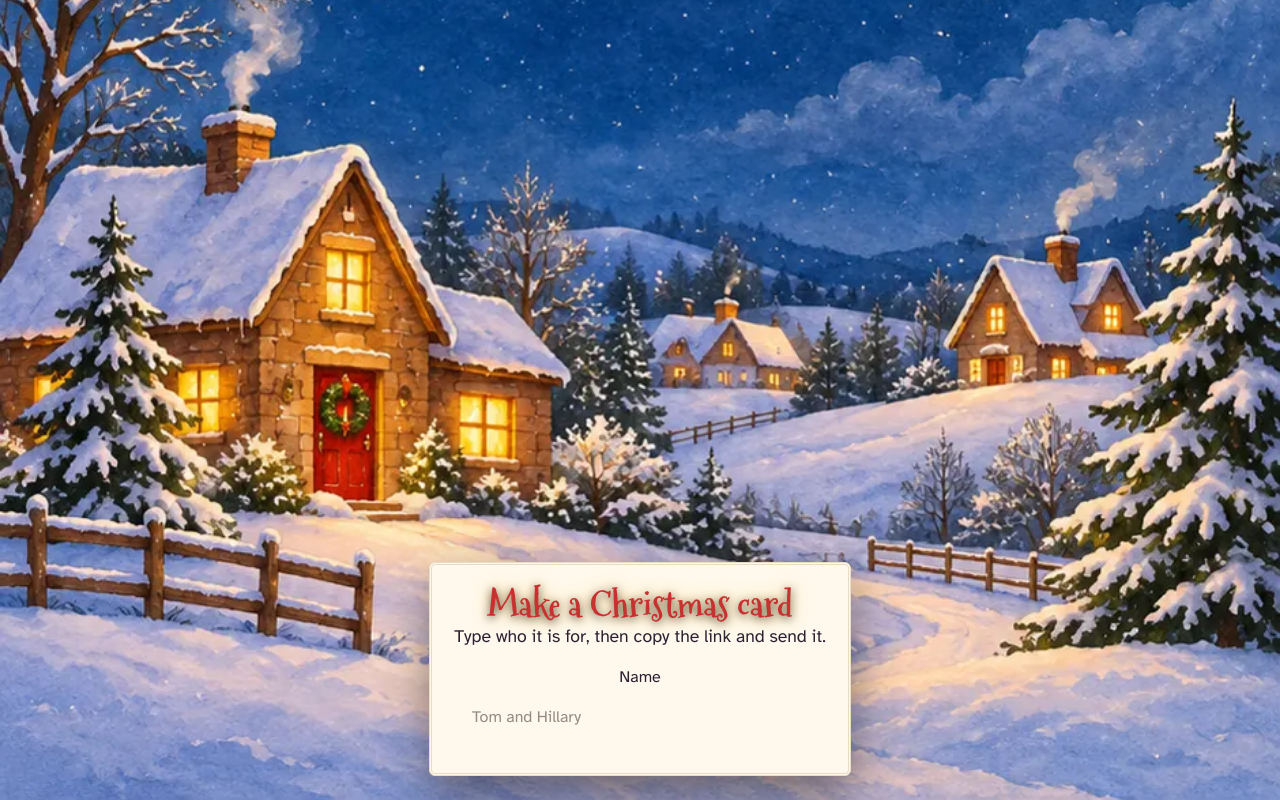
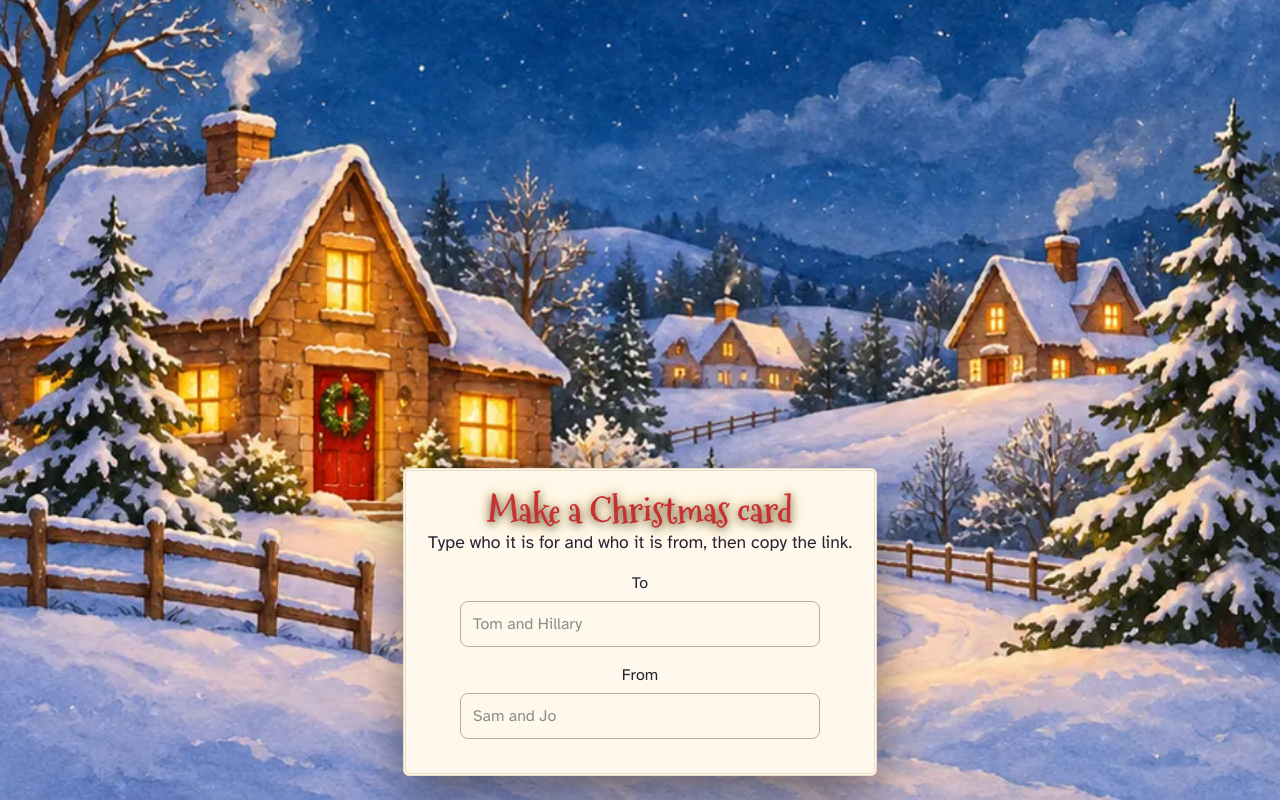
Before and after one commit to and900/canadabaybikegraveyard, a Next.js app in the folder apps/web/: page /c/new in a window 1280 px wide. Built offline with nearby package versions, Linux system fonts and the light colour scheme.

Commit message:
Open cards: a From name for the sign-off, and a message to paste into an email
Co-Authored-By: Claude Sonnet 5.5 <noreply@anthropic.com>
Claude-Session: https://claude.ai/code/session_01E9F4UWt5hSGyiz8nnrSfVn

```diff
--- a/apps/web/app/c/to/[name]/page.tsx
+++ b/apps/web/app/c/to/[name]/page.tsx
@@ -5,7 +5,7 @@ import { notFound } from 'next/navigation'
 import { CardView } from '@/components/cards/CardView'
 import '../../card.css'
 
-type Props = { params: Promise<{ name: string }> }
+type Props = { params: Promise<{ name: string }>; searchParams: Promise<{ from?: string }> }
 
 /** A card made by the link itself: the name is in the address, so nothing is stored. */
 export async function generateMetadata({ params }: Props): Promise<Metadata> {
@@ -31,9 +31,12 @@ export async function generateMetadata({ params }: Props): Promise<Metadata> {
   }
 }
 
-export default async function OpenCard({ params }: Props) {
+export default async function OpenCard({ params, searchParams }: Props) {
   const name = nameFromSlug((await params).name)
   if (!name) notFound()
-  const { message, signoff, theme } = await getCardSettings()
-  return <CardView name={name} greeting={null} message={message} signoff={signoff} theme={theme} />
+  const settings = await getCardSettings()
+  // Who it is from, when the link says: otherwise the sign-off the card's maker set.
+  const from = nameFromSlug((await searchParams).from ?? '')
+  const signoff = from ? `With love, ${from}` : settings.signoff
+  return <CardView name={name} greeting={null} message={settings.message} signoff={signoff} theme={settings.theme} />
 }
--- a/apps/web/components/cards/NewCard.tsx
+++ b/apps/web/components/cards/NewCard.tsx
@@ -2,61 +2,94 @@
 import { nameFromSlug, OPEN_NAME_MAX, openCardUrl } from '@iwb/shared'
 import { useState } from 'react'
 
-/** Type a name, get the card's link. Nothing is saved: the name is the link. */
+const field = {
+  font: 'inherit',
+  padding: '10px 12px',
+  width: '100%',
+  maxWidth: 360,
+  borderRadius: 8,
+  color: '#222',
+  border: '1px solid #b9b0a0',
+} as const
+const button = {
+  font: 'inherit',
+  padding: '10px 22px',
+  borderRadius: 8,
+  background: '#c8312f',
+  color: '#fff',
+  border: 0,
+} as const
+
+/** Type who it is for and who it is from, get the link and a message to send. Nothing is saved: the names are the link. */
 export function NewCard() {
-  const [name, setName] = useState('')
-  const [copied, setCopied] = useState(false)
-  const clean = nameFromSlug(name.trim().replace(/\s+/g, '-'))
-  const url = clean ? openCardUrl(location.origin, clean) : ''
-  const copy = async () => {
+  const [to, setTo] = useState('')
+  const [from, setFrom] = useState('')
+  const [copied, setCopied] = useState<'link' | 'message' | null>(null)
+  const toName = nameFromSlug(to.trim().replace(/\s+/g, '-'))
+  const fromName = nameFromSlug(from.trim().replace(/\s+/g, '-'))
+  const url = toName && fromName ? openCardUrl(location.origin, toName, fromName) : ''
+  const message = url ? `Merry Christmas, ${toName}! I made you a Christmas card. Open it here: ${url}` : ''
+  const copy = async (kind: 'link' | 'message', text: string) => {
     try {
-      await navigator.clipboard.writeText(url)
-      setCopied(true)
-      setTimeout(() => setCopied(false), 2000)
+      await navigator.clipboard.writeText(text)
+      setCopied(kind)
+      setTimeout(() => setCopied(null), 2000)
     } catch {
-      // The link is on screen to copy by hand.
+      // The text is on screen to copy by hand.
     }
   }
+  const bad = (value: string, clean: string | null) => value.trim() && !clean
   return (
     <section className="xmas-sheet" style={{ textAlign: 'center' }}>
       <h1 style={{ fontSize: '2.2rem', color: 'var(--accent)' }}>Make a Christmas card</h1>
-      <p style={{ fontSize: '1.1rem', lineHeight: 1.5 }}>Type who it is for, then copy the link and send it.</p>
+      <p style={{ fontSize: '1.1rem', lineHeight: 1.5 }}>Type who it is for and who it is from, then copy the link.</p>
       <label style={{ display: 'block', margin: '1rem 0' }}>
-        <span style={{ display: 'block', marginBottom: 6 }}>Name</span>
+        <span style={{ display: 'block', marginBottom: 6 }}>To</span>
         <input
-          value={name}
-          onChange={(event) => setName(event.target.value)}
+          value={to}
+          onChange={(e) => setTo(e.target.value)}
           maxLength={OPEN_NAME_MAX}
           placeholder="Tom and Hillary"
-          style={{
-            font: 'inherit',
-            padding: '10px 12px',
-            width: '100%',
-            maxWidth: 360,
-            borderRadius: 8,
-            color: '#222',
-          }}
+          style={field}
         />
       </label>
-      {name.trim() && !clean && <p>Letters and spaces only, please, up to {OPEN_NAME_MAX} of them.</p>}
-      {clean && (
+      <label style={{ display: 'block', margin: '1rem 0' }}>
+        <span style={{ display: 'block', marginBottom: 6 }}>From</span>
+        <input
+          value={from}
+          onChange={(e) => setFrom(e.target.value)}
+          maxLength={OPEN_NAME_MAX}
+          placeholder="Sam and Jo"
+          style={field}
+        />
+      </label>
+      {(bad(to, toName) || bad(from, fromName)) && (
+        <p>Letters and spaces only, please, up to {OPEN_NAME_MAX} of them.</p>
+      )}
+      {url && (
         <>
           <p style={{ wordBreak: 'break-all', fontSize: '0.95rem' }}>
             <a href={url}>{url}</a>
           </p>
-          <button
-            type="button"
-            onClick={copy}
+          <button type="button" onClick={() => copy('link', url)} style={button}>
+            {copied === 'link' ? 'Copied!' : 'Copy link'}
+          </button>
+          <p style={{ marginTop: '1.4rem' }}>Or paste this into an email or message:</p>
+          <p
             style={{
-              font: 'inherit',
-              padding: '10px 22px',
+              wordBreak: 'break-word',
+              fontSize: '0.95rem',
+              textAlign: 'left',
+              background: '#fff',
+              color: '#222',
+              padding: 12,
               borderRadius: 8,
-              background: '#c8312f',
-              color: '#fff',
-              border: 0,
             }}
           >
-            {copied ? 'Copied!' : 'Copy link'}
+            {message}
+          </p>
+          <button type="button" onClick={() => copy('message', message)} style={button}>
+            {copied === 'message' ? 'Copied!' : 'Copy message'}
           </button>
         </>
       )}
--- a/packages/shared/src/cards.ts
+++ b/packages/shared/src/cards.ts
@@ -89,6 +89,9 @@ export function nameFromSlug(slug: string): string | null {
   return name
 }
 
-/** The link for an open card: spaces become dashes. */
-export const openCardUrl = (origin: string, name: string) =>
-  `${origin}/c/to/${encodeURIComponent(name.trim().replace(/\s+/g, '-'))}`
+/** The link for an open card: spaces become dashes, and who it is from rides along as `?from=`. */
+export const openCardUrl = (origin: string, name: string, from?: string) => {
+  const base = `${origin}/c/to/${encodeURIComponent(name.trim().replace(/\s+/g, '-'))}`
+  const sender = from?.trim().replace(/\s+/g, '-')
+  return sender ? `${base}?from=${encodeURIComponent(sender)}` : base
+}
```
Also changed, not shown: 1 other file (tests, documents, lock files or other folders).
